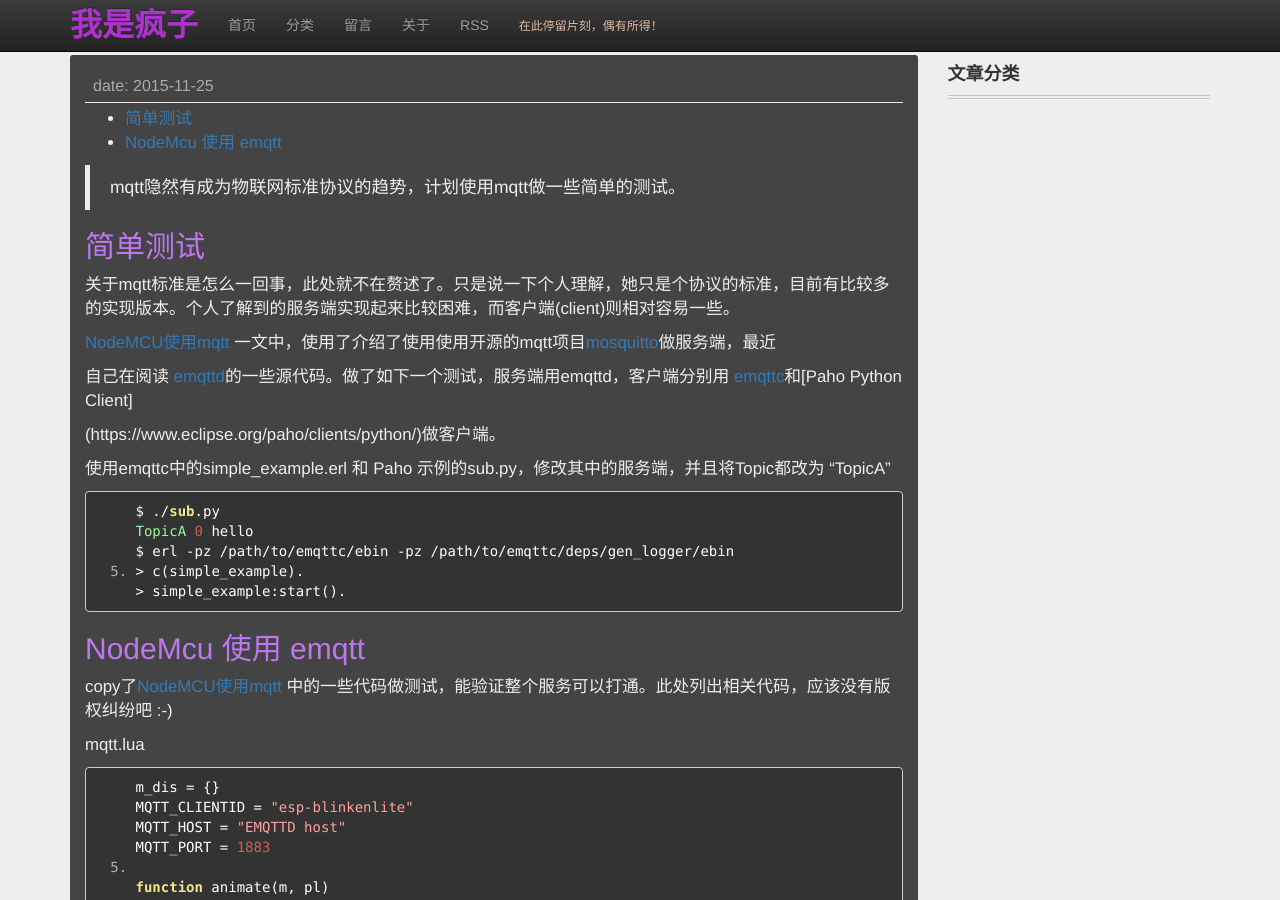
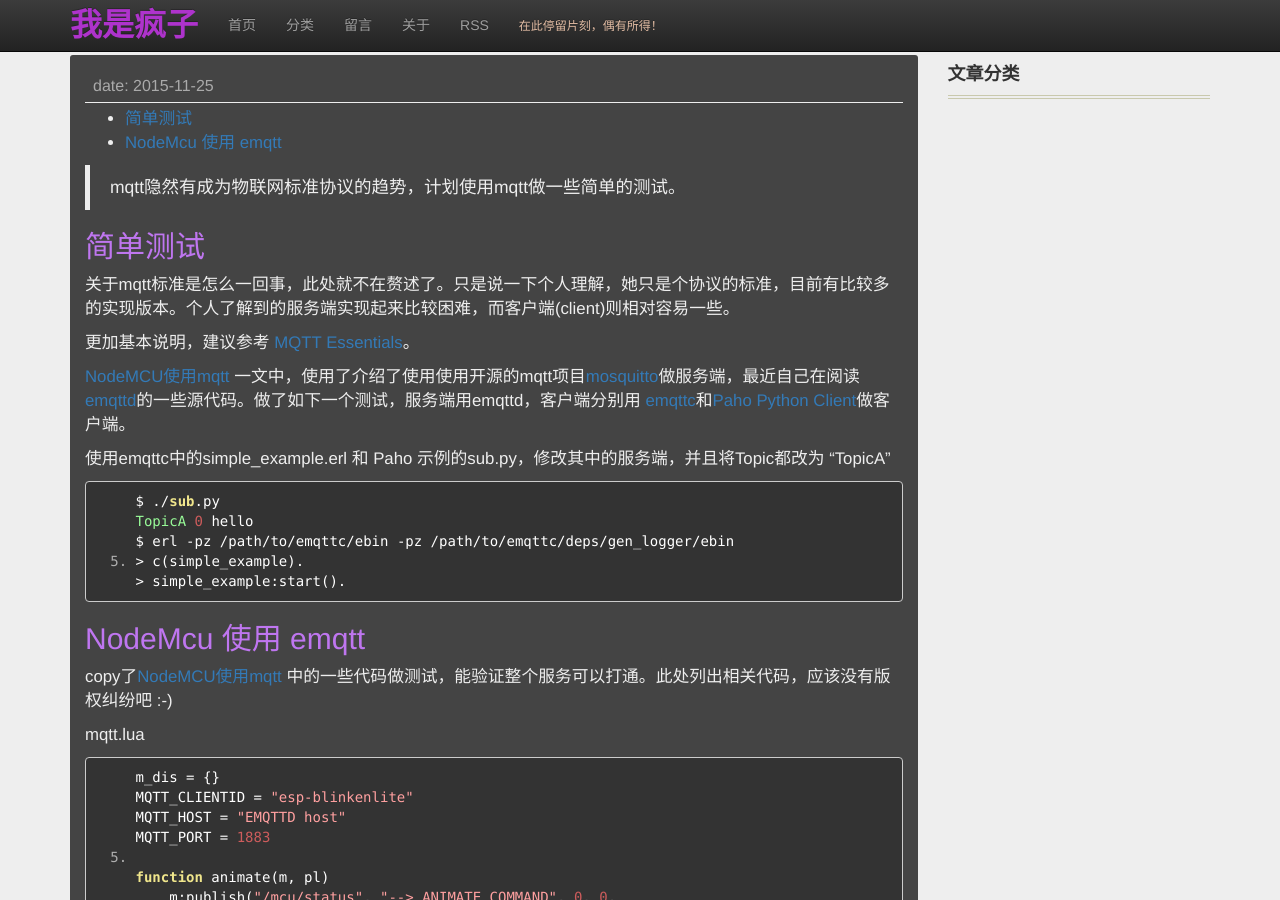
Before and after one commit to jgj1986/jgj1986.github.io, a Jekyll site: the page built from _posts/tools/2015-11-12-mqtt的使用.md, in a window 1280 px wide and 900 px high. Built offline with Jekyll 4.4.1, drawn with Linux system fonts in a browser that asks for light colours; nearby versions of some CDN libraries; comment, search, counter and statistics services are not loaded.

Commit message:
update referenct url in mqtt
Signed-off-by: guojun.jin <guojun.jin@chukong-inc.com>

```diff
--- a/_posts/tools/2015-11-12-mqtt的使用.md
+++ b/_posts/tools/2015-11-12-mqtt的使用.md
@@ -15,11 +15,9 @@ tags: tools
 
 关于mqtt标准是怎么一回事，此处就不在赘述了。只是说一下个人理解，她只是个协议的标准，目前有比较多的实现版本。个人了解到的服务端实现起来比较困难，而客户端(client)则相对容易一些。
 
-[NodeMCU使用mqtt](http://www.allaboutcircuits.com/projects/introduction-to-the-mqtt-protocol-on-nodemcu/){:target="_blank"} 一文中，使用了介绍了使用使用开源的mqtt项目[mosquitto](http://mosquitto.org/){:target="_blank"}做服务端，最近
+更加基本说明，建议参考 [MQTT Essentials](http://www.hivemq.com/blog/mqtt-essentials/){:target="_blank"}。
 
-自己在阅读 [emqttd](https://github.com/emqtt/emqttd){:target="_blank"}的一些源代码。做了如下一个测试，服务端用emqttd，客户端分别用 [emqttc](https://github.com/emqtt/emqttc){:target="_blank"}和[Paho Python Client]
-
-(https://www.eclipse.org/paho/clients/python/)做客户端。
+[NodeMCU使用mqtt](http://www.allaboutcircuits.com/projects/introduction-to-the-mqtt-protocol-on-nodemcu/){:target="_blank"} 一文中，使用了介绍了使用使用开源的mqtt项目[mosquitto](http://mosquitto.org/){:target="_blank"}做服务端，最近自己在阅读 [emqttd](https://github.com/emqtt/emqttd){:target="_blank"}的一些源代码。做了如下一个测试，服务端用emqttd，客户端分别用 [emqttc](https://github.com/emqtt/emqttc){:target="_blank"}和[Paho Python Client](https://www.eclipse.org/paho/clients/python/)做客户端。
 
 使用emqttc中的simple_example.erl 和 Paho 示例的sub.py，修改其中的服务端，并且将Topic都改为 "TopicA"
 
```
